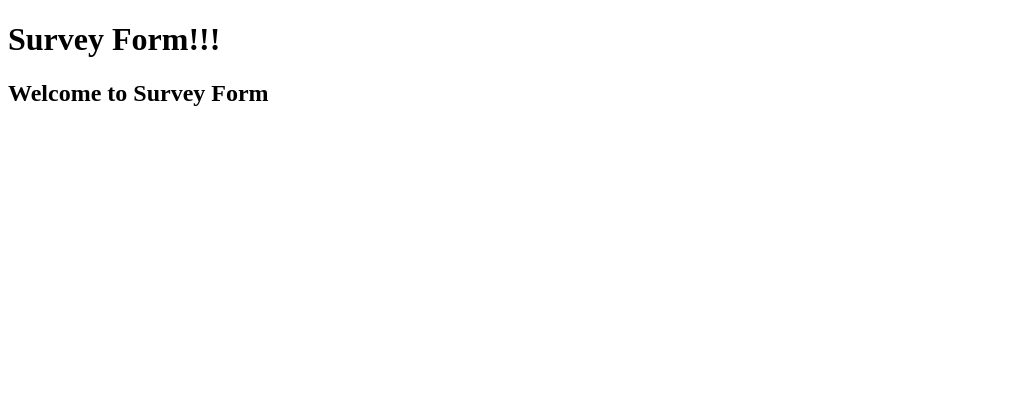
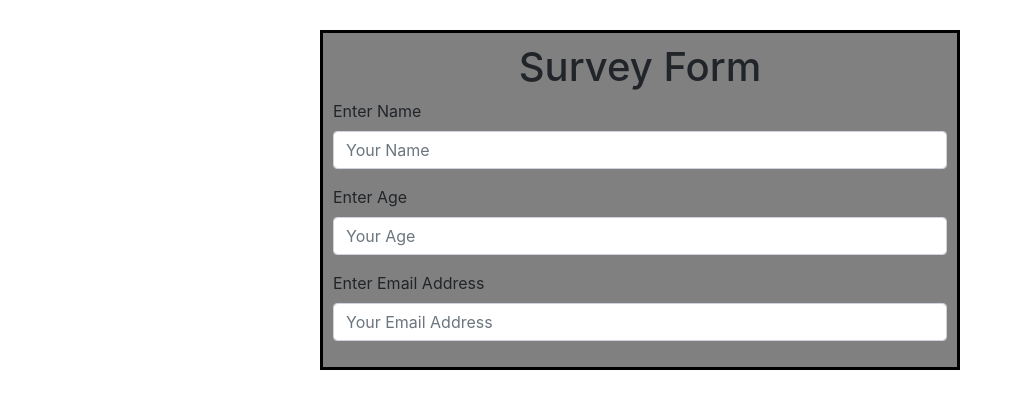
Before and after one commit to idurvankurbalkawade/HTML-Assignment, a plain HTML site: page index.html in a window 1280 px wide. Shown: the whole page, without its empty margins (0-1014 px from the left). Drawn offline with nearby package versions, Linux system fonts and the light colour scheme.

Commit message:
initial design

```diff
--- a/index.html
+++ b/index.html
@@ -4,10 +4,31 @@
     <meta charset="UTF-8">
     <meta http-equiv="X-UA-Compatible" content="IE=edge">
     <meta name="viewport" content="width=device-width, initial-scale=1.0">
+    <link rel="stylesheet" href="https://cdn.jsdelivr.net/npm/bootstrap@4.3.1/dist/css/bootstrap.min.css" integrity="sha384-ggOyR0iXCbMQv3Xipma34MD+dH/1fQ784/j6cY/iJTQUOhcWr7x9JvoRxT2MZw1T" crossorigin="anonymous">
+    <link rel="stylesheet" href="main.css">
     <title>Main Page</title>
 </head>
 <body>
-    <h1>Survey Form!!!</h1>
-    <h2>Welcome to Survey Form</h2>
+    <div class="main">
+        <h1 class="text-center">Survey Form</h1>
+        <form>
+            <div class="form-group">
+                <label for="name">Enter Name</label>
+                <input type="text" class="form-control" id="name" placeholder="Your Name">
+            </div>
+
+            <div class="form-group">
+                <label for="age">Enter Age</label>
+                <input type="text" class="form-control" id="age" placeholder="Your Age">
+            </div>
+
+            <div class="form-group">
+                <label for="email">Enter Email Address</label>
+                <input type="email" class="form-control" id="email" placeholder="Your Email Address">
+            </div>
+
+
+        </form>
+    </div>
 </body>
 </html>
--- /dev/null
+++ b/main.css
@@ -0,0 +1,12 @@
+.main{
+    margin: auto;
+    width: 50%;
+    border: 3px solid black;
+    padding: 10px;
+    margin-top: 30px;
+    background-color: grey;
+}
+
+/* body{
+
+} */
```
